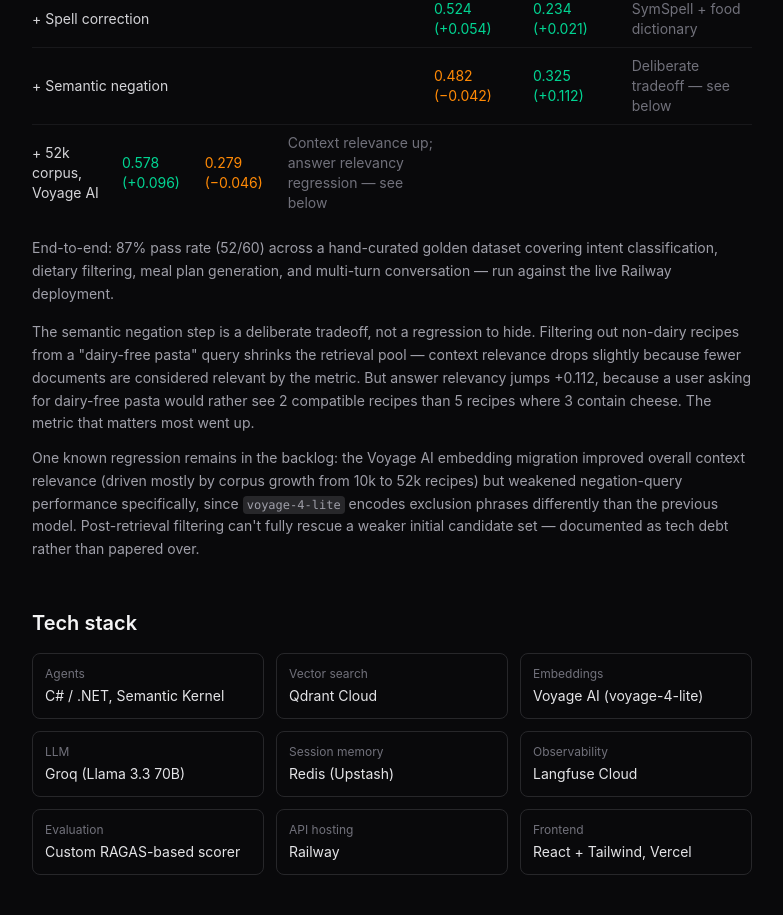
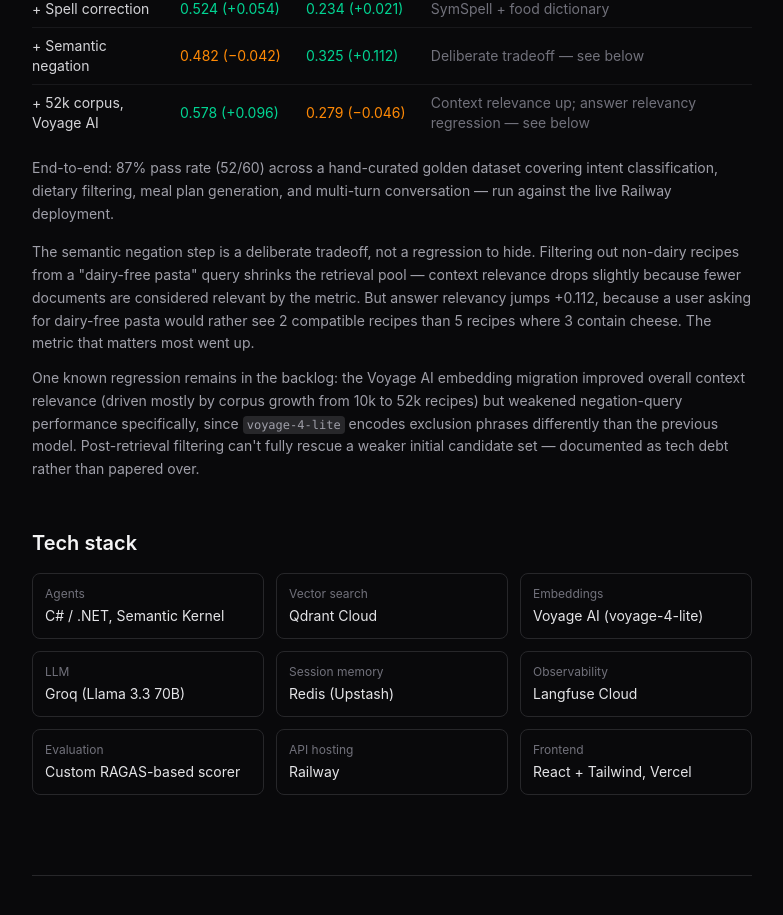
Before and after one commit to aayushmdesai/portfolio-site, a React (Vite) app: page / in a window 1280 px wide. Shown: the part 5840-6755 px from the top of the page, without its empty margins (248-1031 px from the left). Built offline with nearby package versions, Linux system fonts and the light colour scheme.

Commit message:
fix: eval table last row column alignment and 87% pass rate

```diff
--- a/src/sections/ChefAgentSection.jsx
+++ b/src/sections/ChefAgentSection.jsx
@@ -198,13 +198,12 @@ function EvalTable() {
                         <td className="py-2 pr-4 text-emerald-400">0.325 (+0.112)</td>
                         <td className="py-2 text-zinc-500">Deliberate tradeoff — see below</td>
                     </tr>
+
                     <tr>
-                        <tr>
-                            <td className="py-2 pr-4">+ 52k corpus, Voyage AI</td>
-                            <td className="py-2 pr-4 text-emerald-400">0.578 (+0.096)</td>
-                            <td className="py-2 pr-4 text-orange-400">0.279 (−0.046)</td>
-                            <td className="py-2 text-zinc-500">Context relevance up; answer relevancy regression — see below</td>
-                        </tr>
+                        <td className="py-2 pr-4">+ 52k corpus, Voyage AI</td>
+                        <td className="py-2 pr-4 text-emerald-400">0.578 (+0.096)</td>
+                        <td className="py-2 pr-4 text-orange-400">0.279 (−0.046)</td>
+                        <td className="py-2 text-zinc-500">Context relevance up; answer relevancy regression — see below</td>
                     </tr>
                 </tbody>
             </table>
```
